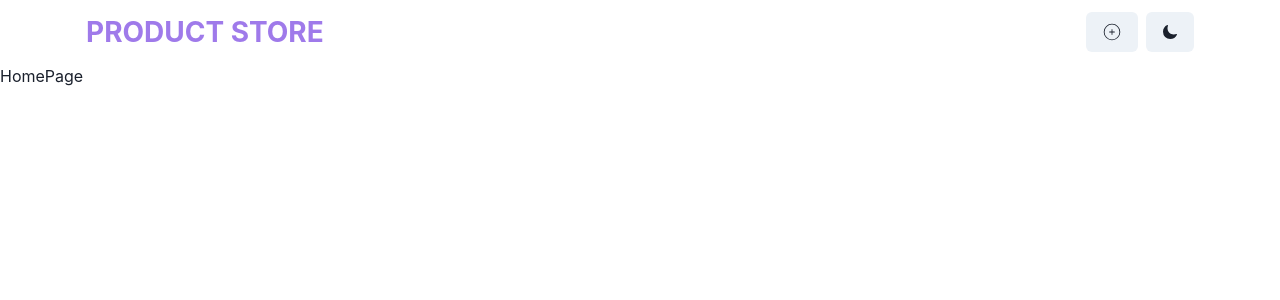
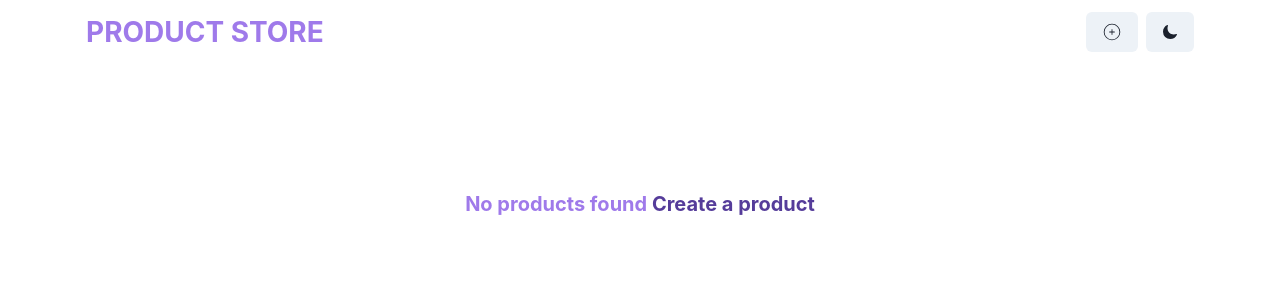
Before and after one commit to madgoat42069/generalshop, a React (Vite) app in the folder frontend/: page / in a window 1280 px wide. Shown: the top 300 px of the page. Built offline with nearby package versions, Linux system fonts and the light colour scheme.

Commit message:
made a button on the homepage if its empty to redirect to createProduct

```diff
--- a/frontend/src/pages/HomePage.jsx
+++ b/frontend/src/pages/HomePage.jsx
@@ -1,8 +1,43 @@
+import { Container } from "@chakra-ui/react";
+import { Text, VStack } from "@chakra-ui/react";
+import { Link } from "react-router-dom";
+
 const HomePage = () => {
     return (
-        <div>
-            HomePage
-        </div>
+        <Container maxW="container.xl" py={12}>
+            <VStack spacing={8}>
+                <Text
+                    fontSize={"30"}
+                    fontWeight={"bold"}
+                    bgGradient={"linear(to-r, magenta.400, purple.400)"}
+                    bgClip={"text"}
+                    textAlign={"center"}
+                >
+                    Current Products
+                </Text>
+
+                <Text
+                    fontSize="xl"
+                    textAlign={"center"}
+                    fontWeight={"bold"}
+                    color={"purple.400"}
+                >
+                    No products found {" "}
+                    <Link to={"/create"}>
+                        <Text
+                            as="span"
+                            color={"purple.700"}
+                            _hover={{
+                                textDecoration: "underline"
+                            }}
+                        >
+                            Create a product
+                        </Text>
+                    </Link>
+                </Text>
+
+            </VStack>
+        </Container>
 )}
 
 export default HomePage;
```
